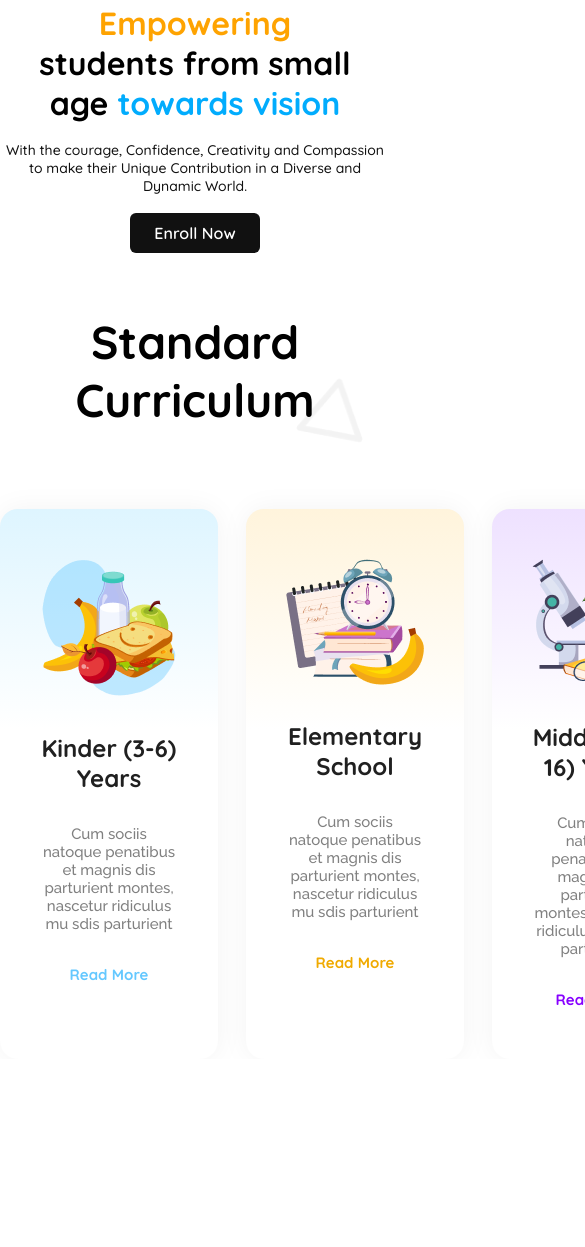
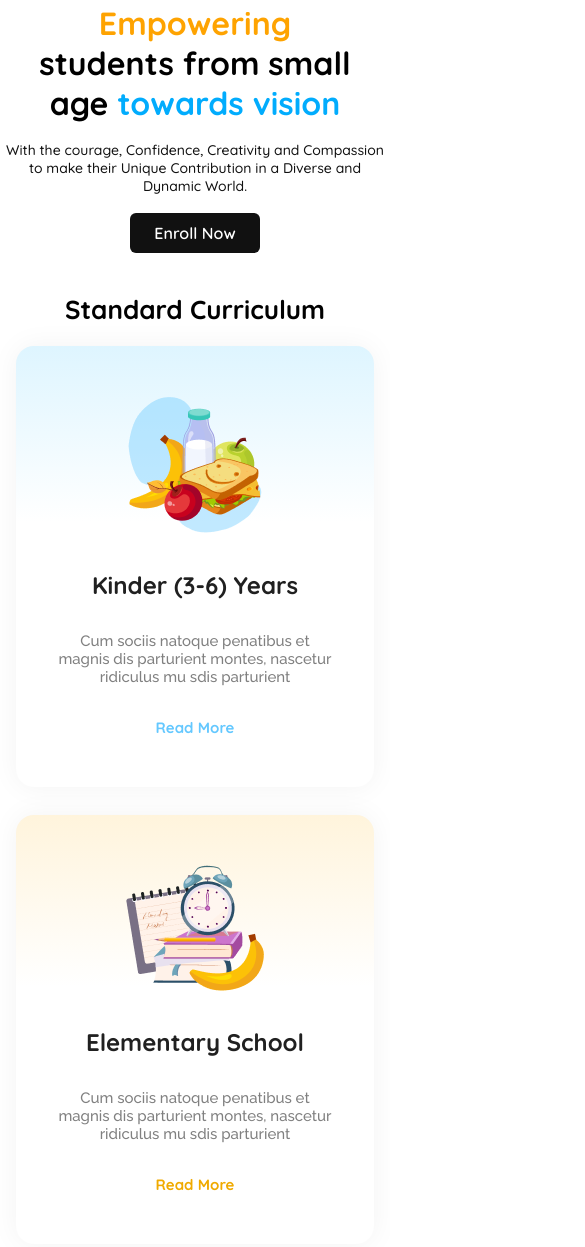
Before and after one commit to Ahmad-Maimun/PH-Milestone-2-Assignment-2, a plain HTML site: page index.html in a window 390 px wide. Shown: the part 554-1801 px from the top of the page, 585 px wide, since content can reach past the window. Before the commit the page ends 1613 px from the top, so only its background shows below. Drawn offline with Linux system fonts and the light colour scheme.

Commit message:
Standard Curriculum Responsive Done

```diff
--- a/assets/css/style.css
+++ b/assets/css/style.css
@@ -249,6 +249,15 @@ a {
     padding: 0 10px;
     margin-bottom: 20px;
   }
+  /* Standard Curriculum Responsive */
+  .curriculum-section h2 {
+    font-size: 1.625rem;
+    margin: 40px 0 20px;
+  }
+  .curriculum-cards {
+    flex-wrap: wrap;
+    padding: 0 16px;
+  }
 }
 /* Medium Device */
 @media screen and (min-width: 576px) and (max-width: 1024px) {
@@ -276,4 +285,9 @@ a {
     width: 90%;
     display: flex;
   }
+  /* Standard Curriculum Responsive */
+  .curriculum-cards {
+    gap: 15px;
+    padding: 0 16px;
+  }
 }
```
